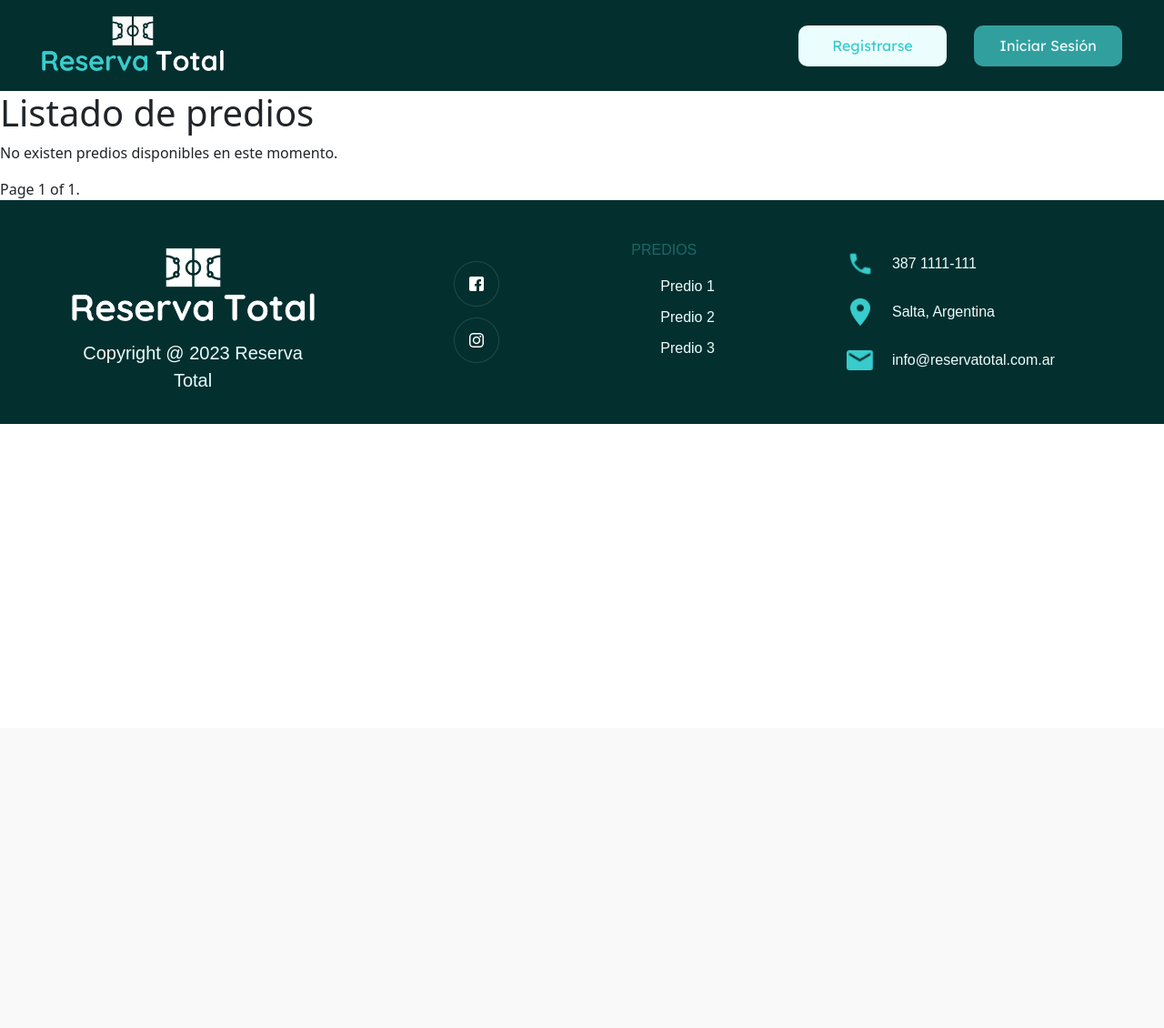
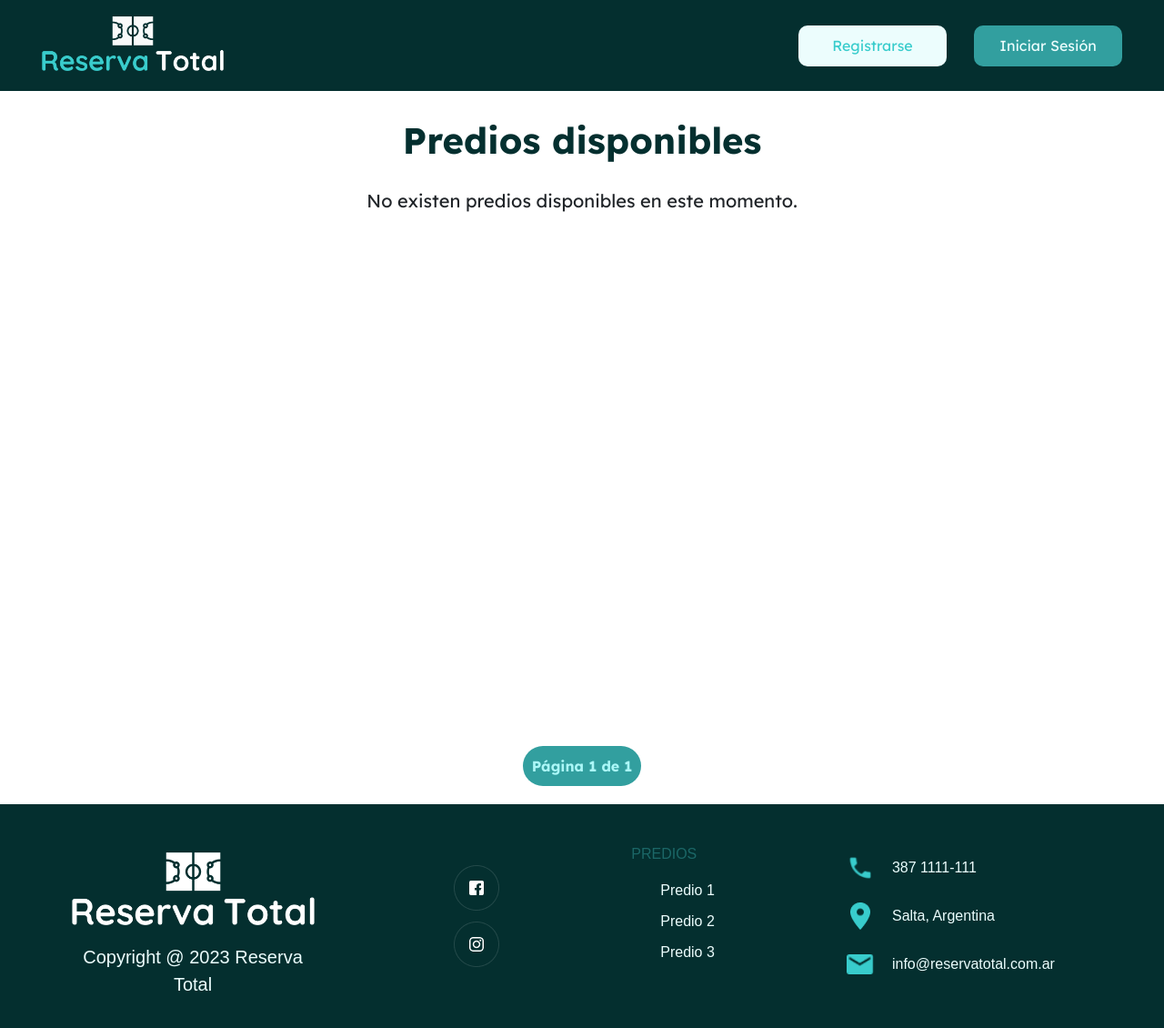
Before and after one commit to bj10asd/SoftwareCancha, a Django app: page /predios/ in a window 1280 px wide. Shown: the whole page at 91% size. Before the commit the page ends 466 px from the top, so only its background shows below. Run offline with Django 4.2, Linux system fonts and the light colour scheme; data that the repository does not hold is empty; some web fonts are replaced.

Commit message:
Estilos en la lista de predios

```diff
--- a/scalo/reservas/static/css/style.css
+++ b/scalo/reservas/static/css/style.css
@@ -416,6 +416,14 @@ footer {
   display: flex;
   flex-direction: column;
   align-items: center;
+  min-height: 90vh;
+}
+.predios h1 {
+  font-family: "Lexend", sans-serif;
+  font-size: 2.5rem;
+  font-weight: bolder;
+  color: #042F2F;
+  padding-top: 1.875rem;
 }
 .predios ul {
   width: 80%;
@@ -431,10 +439,20 @@ footer {
   margin: 1.25rem;
   border-radius: 24px;
   padding: 1.25rem;
+  align-items: center;
+}
+.predios ul li img {
+  width: 136px;
+  height: 136px;
+  border-radius: 15px;
 }
 .predios ul li .datos-predio {
   padding-top: 0.625rem;
   justify-content: space-between;
+}
+.predios ul li .datos-predio img {
+  width: 40px;
+  height: 40px;
 }
 .predios ul li .datos-predio a {
   text-decoration: none;
@@ -457,8 +475,47 @@ footer {
   margin: 0;
 }
 
-.pag {
-  /*--------- Pager2 ---------*/
+.predios p {
+  font-family: "Lexend", sans-serif;
+  font-size: 1.25rem;
+  padding: 1.25rem;
+}
+
+.step-links {
+  font-family: "Lexend", sans-serif;
+  font-size: 1rem;
+  font-weight: bold;
+  background-color: #329F9F;
+  border-radius: 1.625rem;
+  padding: .625rem;
+  color: #ABF7F7;
+  display: flex;
+  align-items: center;
+  gap: 1.875rem;
+  margin-bottom: 1.25rem;
+}
+
+.step-links a {
+  background-color: #ABF7F7;
+  border-radius: 1.625rem;
+  text-decoration: none;
+  list-style: none;
+  color: #042F2F;
+  padding: .625rem;
+  transition: all 0.3s cubic-bezier(0.25, 0.46, 0.45, 0.94);
+}
+.step-links a:hover {
+  transform: translateZ(50px);
+  transform: scale(1.05);
+}
+.step-links a:active {
+  transform: translateY(-1px);
+  transform: rotate(2deg);
+  box-shadow: 0 5px 10px rgba(0, 0, 0, 0.2);
+}
+
+/* .pag {
+
 }
 .pag nav {
   margin: 0 auto;
@@ -545,4 +602,4 @@ footer {
   z-index: 2;
   outline: 0;
   box-shadow: 0;
-}
+} */
--- a/scalo/reservas/templates/predios.html
+++ b/scalo/reservas/templates/predios.html
@@ -1,4 +1,5 @@
 {% extends 'base.html' %}
+{% load static %}
 {% block content %}
 {% if messages %}
     {% for message in messages %}
@@ -25,11 +26,11 @@
         {% endif %}
     {% endfor %}
 {% endif %}
-<h1>Listado de predios</h1>
+<section class="predios">
+    <h1>Predios disponibles</h1>
 {% if predios %}
     {% for predio in predios %}
-    <div class="row">
-        <!-- Card Start -->
+    <!-- <div class="row">
         <div class="card">
             <div class="row">
                 <div class="col-md-6 px-3">
@@ -44,30 +45,43 @@
                 </div>
             </div>
         </div>
-    </div>
+    </div> -->
+
+        <ul>
+            <li>
+                <img src="{% if predio.logo.url %}{{ predio.logo.url }}{% else %}ruta/a/imagen-por-defecto.jpg{% endif %}" alt="{% if predio.logo.url %}{{ predio.logo.url }}{% else %}Texto alternativo por defecto{% endif %}">
+                <div class="datos-predio">
+                    <a href="{% url 'predio' pk=predio.id %}"><h3>{{ predio.nombre }}</h3></a>
+                    <div>
+                        <img src="{% static 'img/Address.png' %}" alt="">
+                        <p>{{ predio.direccion }}</p>
+                    </div>
+                </div>
+            </li>
+        </ul>
     {% endfor %}
 {% else %}
     <p>No existen predios disponibles en este momento.</p>
 {% endif %}
+    </section>
 
 
 
 
-
-<div class="pagination">
+<div class="pagination justify-content-center">
     <span class="step-links">
         {% if predios.has_previous %}
-            <a href="?page=1">&laquo; first</a>
-            <a href="?page={{ predios.previous_page_number }}">previous</a>
+            <a href="?page=1">&laquo; Primera</a>
+            <a href="?page={{ predios.previous_page_number }}">Anterior</a>
         {% endif %}
 
         <span class="current">
-            Page {{ predios.number }} of {{ predios.paginator.num_pages }}.
+            Página {{ predios.number }} de {{ predios.paginator.num_pages }}
         </span>
 
         {% if predios.has_next %}
-            <a href="?page={{ predios.next_page_number }}">next</a>
-            <a href="?page={{ predios.paginator.num_pages }}">last &raquo;</a>
+            <a href="?page={{ predios.next_page_number }}">Siguiente</a>
+            <a href="?page={{ predios.paginator.num_pages }}">Última &raquo;</a>
         {% endif %}
     </span>
 </div>
```
Also changed, not shown: scalo/media/upload/background-image.png (added), scalo/media/upload/background-image_eJHdjVH.png (added), scalo/media/upload/foto-login.png (added), scalo/media/upload/foto-login_de24QaT.png (added), scalo/media/upload/foto-login_lXh65E2.png (added), scalo/media/upload/image1.png (added), scalo/media/upload/image1_1MpPXex.png (added), scalo/media/upload/image1_6XgzTbx.png (added), scalo/media/upload/image1_SOxO0zt.png (added), scalo/media/upload/image1_sGtjhHT.png (added).
